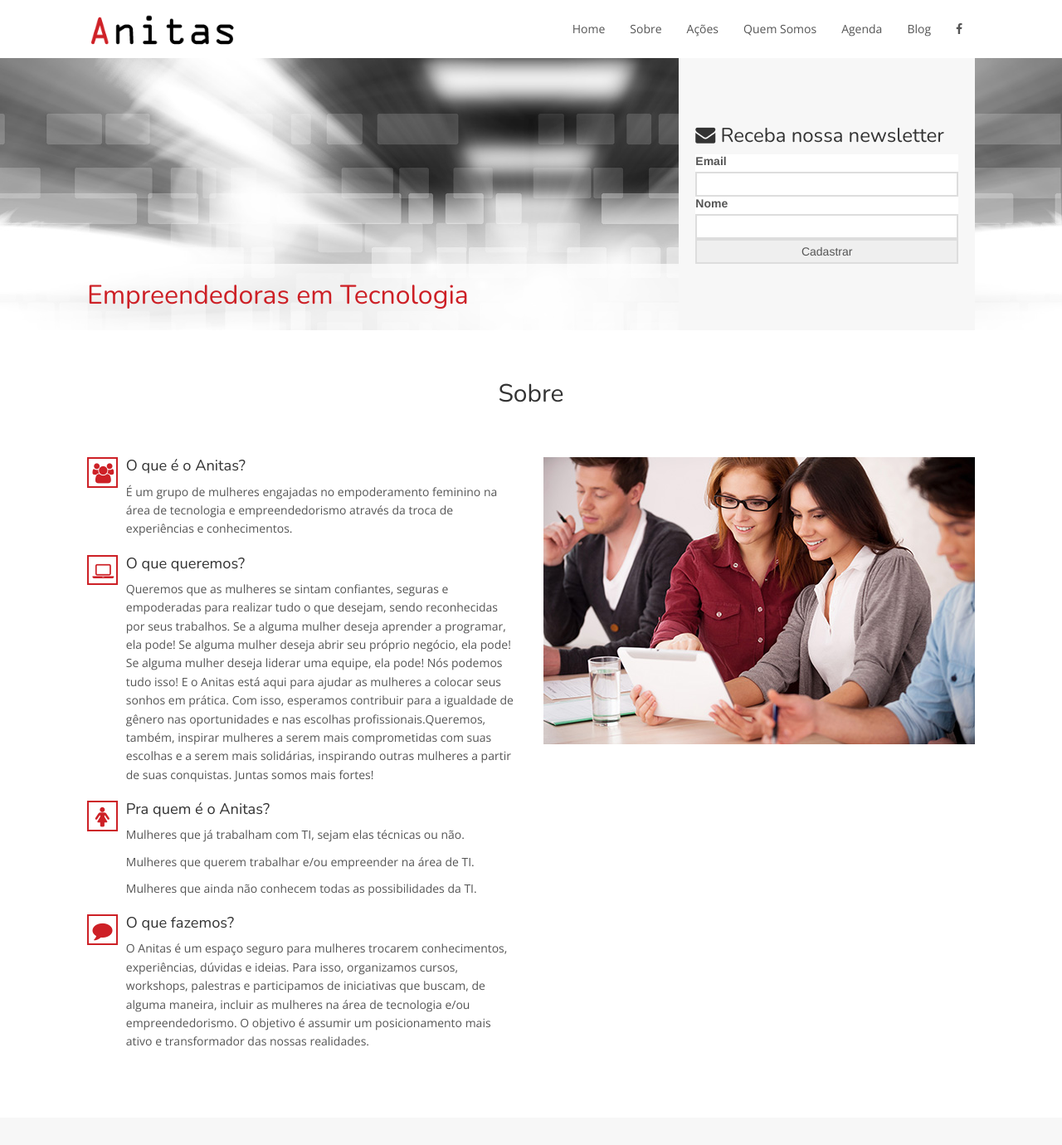
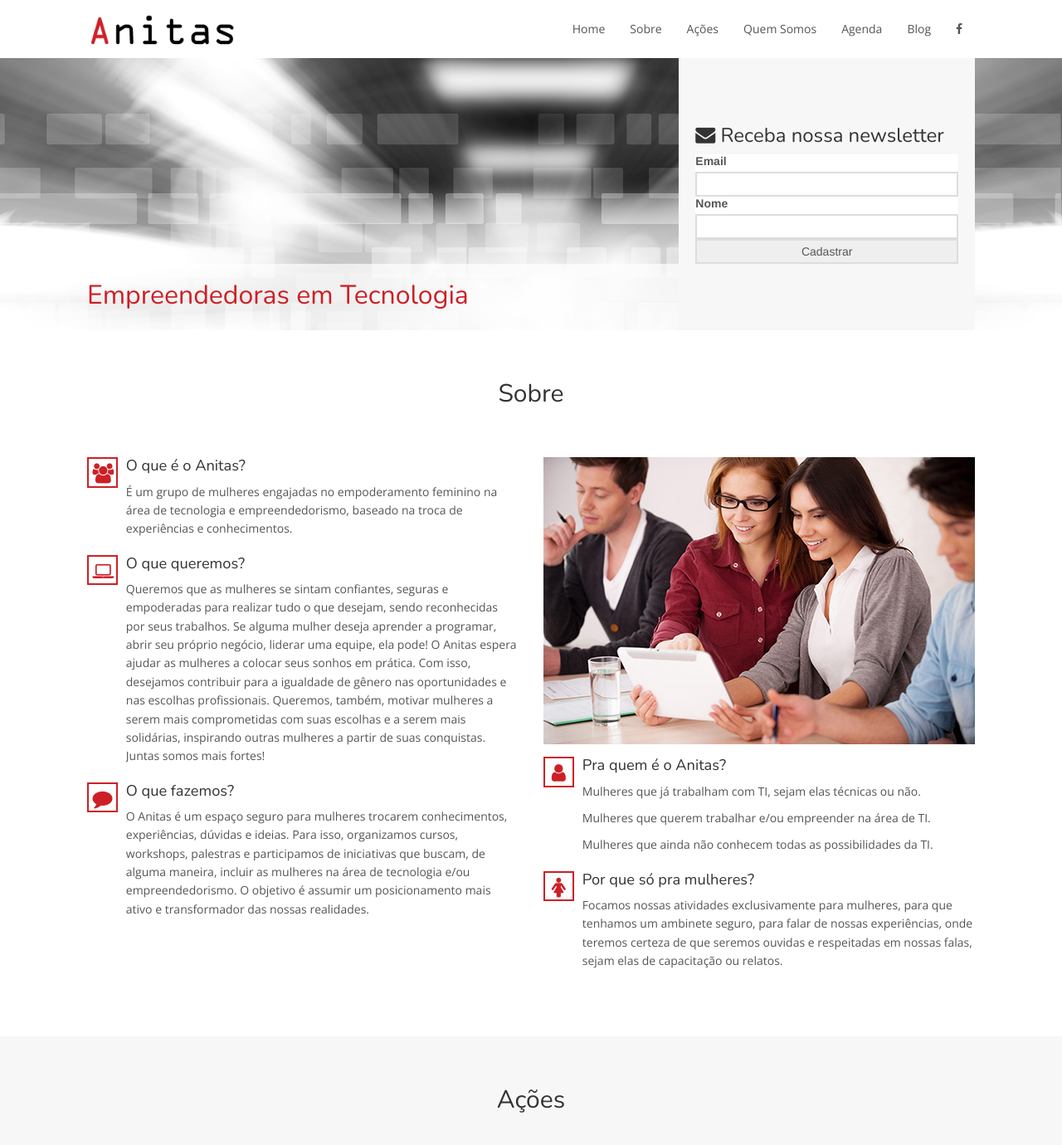
Before and after one commit to anitas/anitas.com.br, a Jekyll site: the page built from index.html, in a window 1280 px wide and 1400 px high. Shown: the top 1380 px of the window at 83% size. Built offline with Jekyll 4.4.1, drawn with Linux system fonts in a browser that asks for light colours; nearby versions of some CDN libraries; comment, search, counter and statistics services are not loaded; some of the changed text lies outside the part shown.

Commit message:
Add img pb on Team and 2 columns on About

```diff
--- a/_includes/footer.html
+++ b/_includes/footer.html
@@ -4,9 +4,9 @@
 
     </small>
 
-        <h2>Veja também</h2>
+        <h4>Veja também</h4>
 
-        <small>
+        <h4>
             <a style="color: white" href="http://brasil.pyladies.com/">
                 </i> |Pyladies|
             </a>
@@ -37,7 +37,7 @@
             <a style="color: white" href="https://www.ead.sebrae.com.br/?_ga=1.123703755.1956944372.1433283130">
                 </i> EAD Sebrae|
             </a>
-        </small>
+        </h4>
 
          <small>
             <a style="color: white" href="mailto:contato@anitas.com.br?subject=Olá Anitas!">contato@anitas.com.br</a> | © 2015 Anitas - Todos os direitos reservados | Florianópolis/SC - Brasil
--- a/index.html
+++ b/index.html
@@ -70,7 +70,7 @@ layout: default
                     </div>
                     <div class="media-body">
                         <h4>O que é o Anitas?</h4>
-                        <p>É um grupo de mulheres engajadas no empoderamento feminino na área de tecnologia e empreendedorismo através da troca de experiências e conhecimentos.</p>
+                        <p>É um grupo de mulheres engajadas no empoderamento feminino na área de tecnologia e empreendedorismo, baseado na troca de experiências e conhecimentos.</p>
                     </div>
                 </div>
 
@@ -82,14 +82,30 @@ layout: default
                     </div>
                     <div class="media-body">
                         <h4>O que queremos?</h4>
-                        <p>Queremos que as mulheres se sintam confiantes, seguras e empoderadas para realizar tudo o que desejam, sendo reconhecidas por seus trabalhos. Se a alguma mulher deseja aprender a programar, ela pode! Se alguma mulher deseja abrir seu próprio negócio, ela pode! Se alguma mulher deseja liderar uma equipe, ela pode! Nós podemos tudo isso! E o Anitas está aqui para ajudar as mulheres a colocar seus sonhos em prática. Com isso, esperamos contribuir para a igualdade de gênero nas oportunidades e nas escolhas profissionais.Queremos, também, inspirar mulheres a serem mais comprometidas com suas escolhas e a serem mais solidárias, inspirando outras mulheres a partir de suas conquistas. Juntas somos mais fortes!</p>
+                        <p>Queremos que as mulheres se sintam confiantes, seguras e empoderadas para realizar tudo o que desejam, sendo reconhecidas por seus trabalhos. Se alguma mulher deseja aprender a programar, abrir seu próprio negócio, liderar uma equipe, ela pode! O Anitas espera ajudar as mulheres a colocar seus sonhos em prática. Com isso, desejamos contribuir para a igualdade de gênero nas oportunidades e nas escolhas profissionais. Queremos, também, motivar mulheres a serem mais comprometidas com suas escolhas e a serem mais solidárias, inspirando outras mulheres a partir de suas conquistas. Juntas somos mais fortes!</p>
                     </div>
                 </div>
 
                 <div class="media">
                     <div class="media-left">
                         <div class="boxed-icon">
-                            <i class="icon fa fa-female fa-2x"></i>
+                            <i class="icon fa fa-comment fa-2x"></i>
+                        </div>
+                    </div>
+                    <div class="media-body">
+                        <h4>O que fazemos?</h4>
+                        <p>O Anitas é um espaço seguro para mulheres trocarem conhecimentos, experiências, dúvidas e ideias. Para isso, organizamos cursos, workshops, palestras e participamos de iniciativas que buscam, de alguma maneira, incluir as mulheres na área de tecnologia e/ou empreendedorismo. O objetivo é assumir um posicionamento mais ativo e transformador das nossas realidades.</p>
+                    </div>
+                </div>
+            </div>
+
+            <div class="col-sm-6">
+                <img src="img/about.jpg" alt="...">
+
+                <div class="media">
+                    <div class="media-left">
+                        <div class="boxed-icon">
+                        <i class="icon fa fa-user fa-2x"></i>
                         </div>
                     </div>
                     <div class="media-body">
@@ -103,20 +119,14 @@ layout: default
                 <div class="media">
                     <div class="media-left">
                         <div class="boxed-icon">
-                            <i class="icon fa fa-comment fa-2x"></i>
+                            <i class="icon fa fa-female fa-2x"></i>
                         </div>
                     </div>
-
                     <div class="media-body">
-                        <h4>O que fazemos?</h4>
-                        <p>O Anitas é um espaço seguro para mulheres trocarem conhecimentos, experiências, dúvidas e ideias. Para isso, organizamos cursos, workshops, palestras e participamos de iniciativas que buscam, de alguma maneira, incluir as mulheres na área de tecnologia e/ou empreendedorismo. O objetivo é assumir um posicionamento mais ativo e transformador das nossas realidades.</p>
+                        <h4>Por que só pra mulheres?</h4>
+                        <p>Focamos nossas atividades exclusivamente para mulheres, para que tenhamos um ambinete seguro, para falar de nossas experiências, onde teremos certeza de que seremos ouvidas e respeitadas em nossas falas, sejam elas de capacitação ou relatos.</p>
                     </div>
                 </div>
-
-
-            </div>
-            <div class="col-sm-6">
-                <img src="img/about.jpg" alt="...">
             </div>
         </div>
     </div>
@@ -171,8 +181,8 @@ layout: default
 </div>
 <!-- Final Quem Somos -->
 
-<!-- Start Map -->
+<!-- Início Agenda -->
 <div id="agenda" class="agenda">
     <iframe src="https://www.google.com/calendar/embed?height=800&amp;wkst=1&amp;bgcolor=%23ffffff&amp;src=curtacircuitos.com.br_787fmkms4gh1pqvseuhmt9hnps%40group.calendar.google.com&amp;color=%23B1440E&amp;ctz=America%2FSao_Paulo" style="border-width:0" width="100%" height="800" frameborder="0" scrolling="no"></iframe>
 </div>
-<!-- End Map -->
+<!-- Final Agenda -->
```
Also changed, not shown: _data/team.yml (+1 -1 lines), img/ana.jpg, img/desi.jpg, img/julia.jpg.
